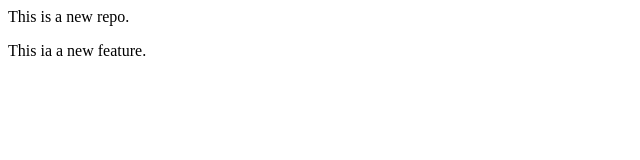
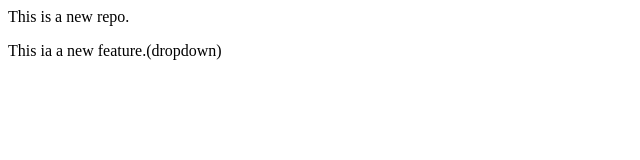
Before and after one commit to Ramesh72N/Ninja72hub, a plain HTML site: page index.html in a window 1280 px wide. Shown: the full height of the page, 0-640 px from the left. Drawn offline with Linux system fonts and the light colour scheme.

Commit message:
Add dropdown

```diff
--- a/index.html
+++ b/index.html
@@ -1,2 +1,2 @@
 <p>This is a new repo.</p>
-<p>This ia a new feature.</p>
+<p>This ia a new feature.(dropdown)</p>
```
